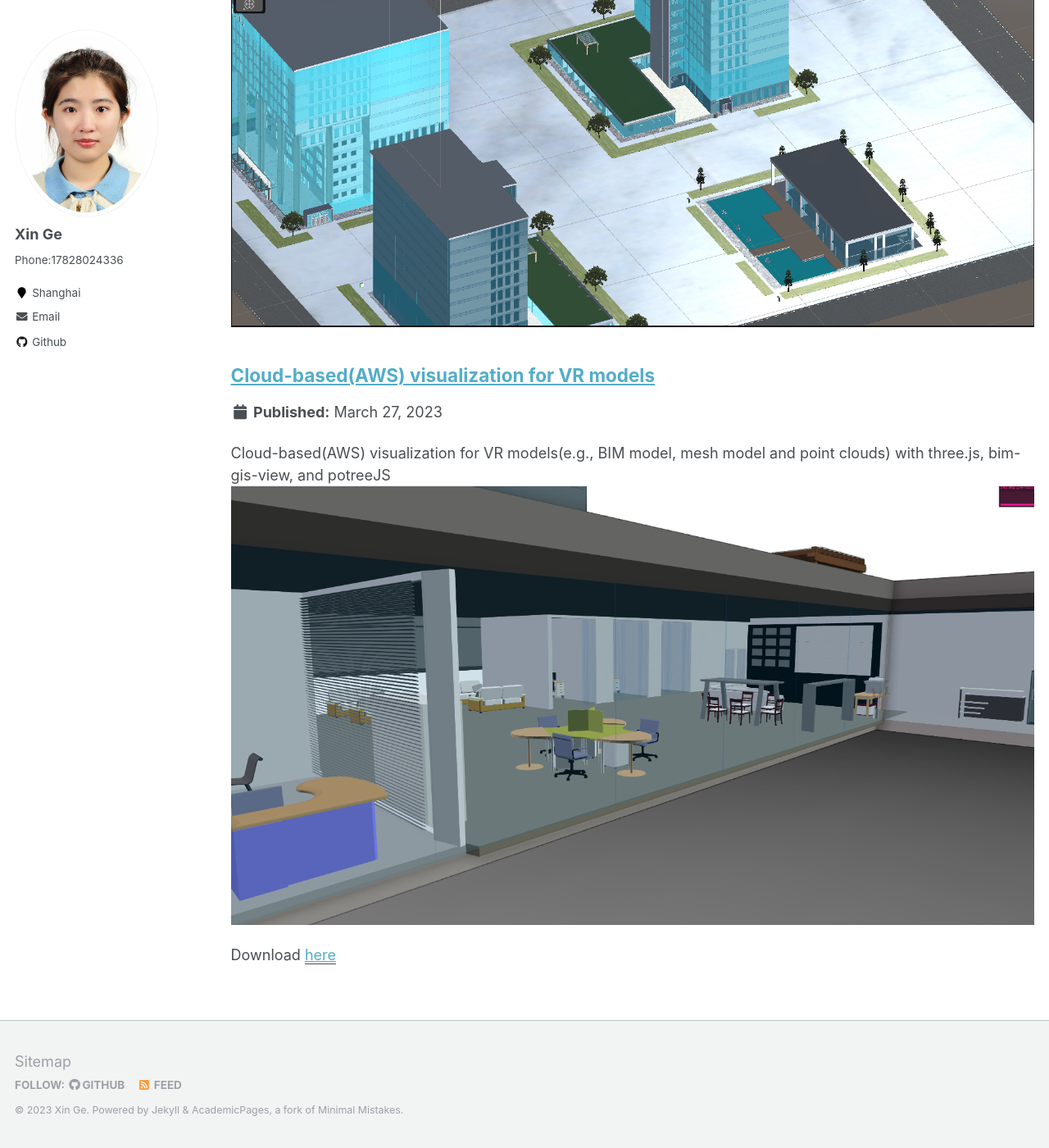
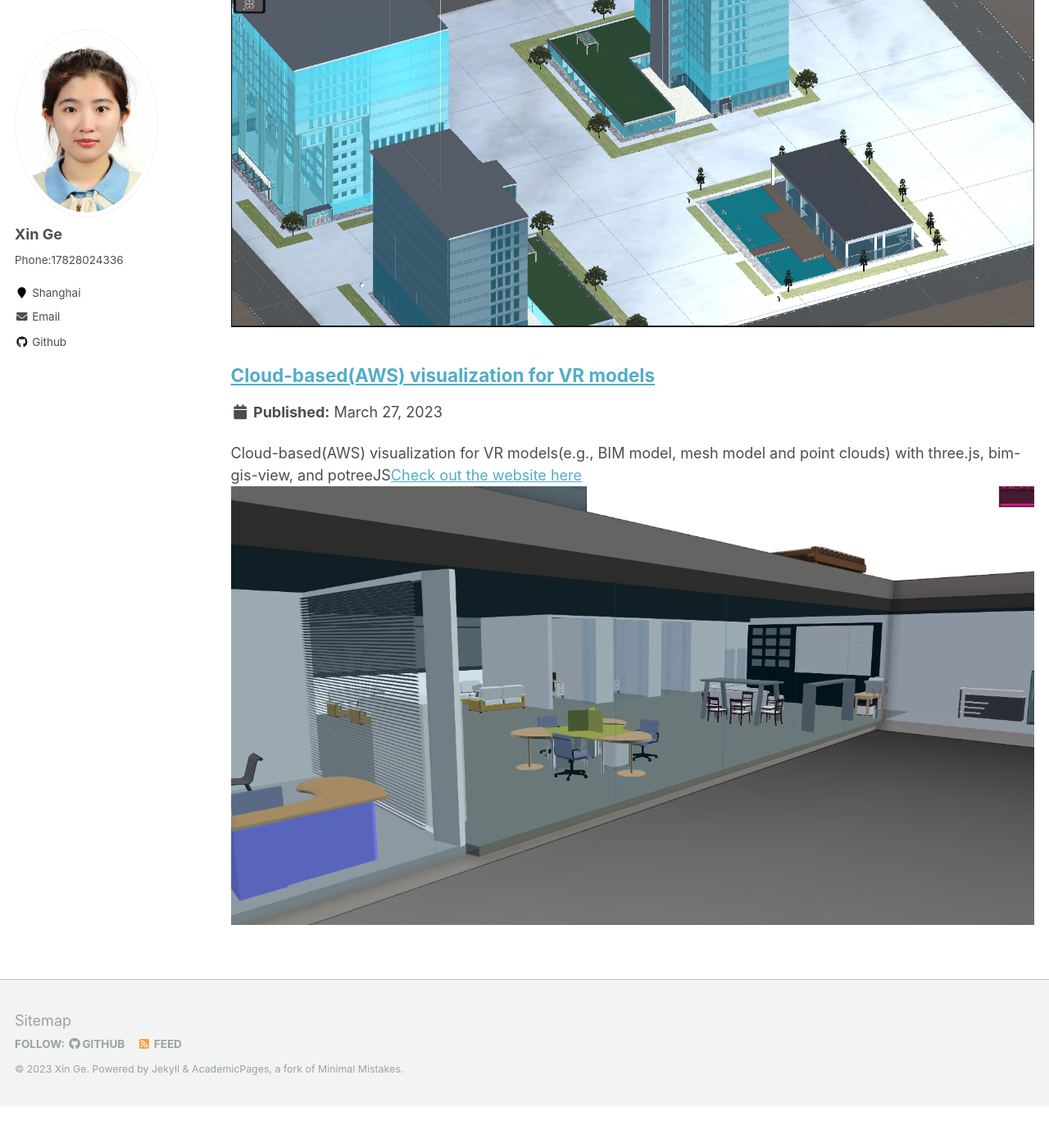
Before and after one commit to Esther0630/Esther0630.github.io, a Jekyll site: the page built from _pages/portfolio.html, in a window 1280 px wide and 1400 px high, scrolled down 472 px. Shown: the whole window at 82% size. Built offline with Jekyll 4.4.1, drawn with Linux system fonts in a browser that asks for light colours; after the commit the page ends 1821 px from its top, so only the background shows below that; part of the change alters nothing that is shown.

Commit message:
Update portfolio-2.md

```diff
--- a/_portfolio/portfolio-2.md
+++ b/_portfolio/portfolio-2.md
@@ -1,9 +1,9 @@
 ---
 title: "Cloud-based(AWS) visualization for VR models"
-paperurl: 'https://siemens-iris-bucket.s3.amazonaws.com/unity-Webgl-Shanghai+Office-1.0/index.html'
-excerpt: "Cloud-based(AWS) visualization for VR models(e.g., BIM model, mesh model and point clouds) with three.js, bim-gis-view, and potreeJS<br/><img src='/images/bim-ifc 3.png'>"
+excerpt: "Cloud-based(AWS) visualization for VR models(e.g., BIM model, mesh model and point clouds) with three.js, bim-gis-view, and potreeJS[Check out the website here](https://siemens-iris-bucket.s3.amazonaws.com/unity-Webgl-Shanghai+Office-1.0/index.html)<br/><img src='/images/bim-ifc 3.png'>"
 collection: portfolio
 ---
 
-Realize the web-side visualization of virtual reality environment roaming in Shanghai Siemens Office.[Check out the website here](https://siemens-iris-bucket.s3.amazonaws.com/unity-Webgl-Shanghai+Office-1.0/index.html)
+Realize the web-side visualization of virtual reality environment roaming in Shanghai Siemens Office.
 <br/><img src='/images/bim-ifc 1.png'><br/><img src='/images/bim-ifc 2.png'><br/><img src='/images/bim-ifc 3.png'>
+[Check out the website here](https://siemens-iris-bucket.s3.amazonaws.com/unity-Webgl-Shanghai+Office-1.0/index.html)
```
